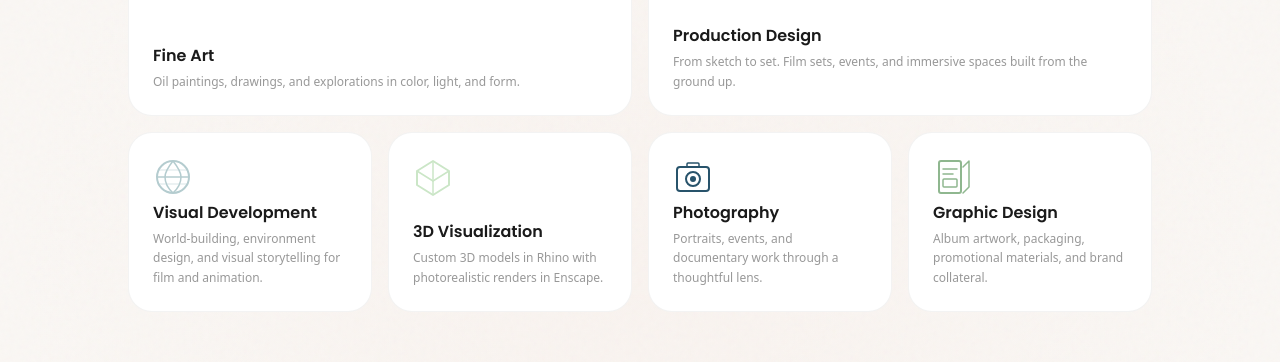
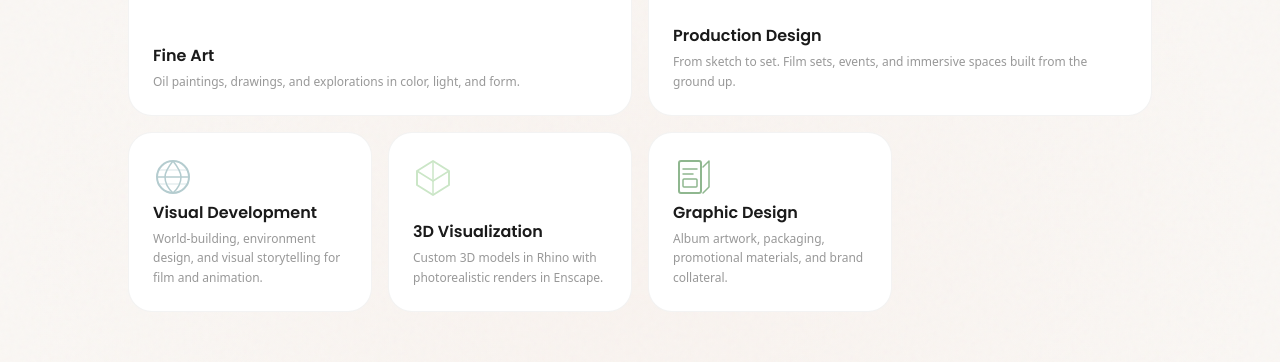
Before and after one commit to Joshlavin/sarah-portfolio, a Next.js app: page / in a window 1280 px wide. Shown: the part 3320-3682 px from the top of the page. Built offline with nearby package versions, Linux system fonts and the light colour scheme.

Commit message:
Remove Photography card from What I Do section

```diff
--- a/src/components/CapabilitiesSection.tsx
+++ b/src/components/CapabilitiesSection.tsx
@@ -61,20 +61,6 @@ const skills = [
         <path d="M20 4L36 14V28L20 38L4 28V14L20 4Z" stroke="currentColor" strokeWidth="2" strokeLinejoin="round" />
         <path d="M20 4L20 38" stroke="currentColor" strokeWidth="1.5" />
         <path d="M4 14L20 24L36 14" stroke="currentColor" strokeWidth="1.5" />
-      </svg>
-    ),
-  },
-  {
-    title: "Photography",
-    description: "Portraits, events, and documentary work through a thoughtful lens.",
-    link: "/work/category/photography",
-    color: "#28536B",
-    icon: (
-      <svg viewBox="0 0 40 40" fill="none" className="w-10 h-10">
-        <rect x="4" y="10" width="32" height="24" rx="3" stroke="currentColor" strokeWidth="2" />
-        <circle cx="20" cy="22" r="7" stroke="currentColor" strokeWidth="2" />
-        <circle cx="20" cy="22" r="3" fill="currentColor" />
-        <rect x="14" y="6" width="12" height="4" rx="1" stroke="currentColor" strokeWidth="1.5" />
       </svg>
     ),
   },
```
